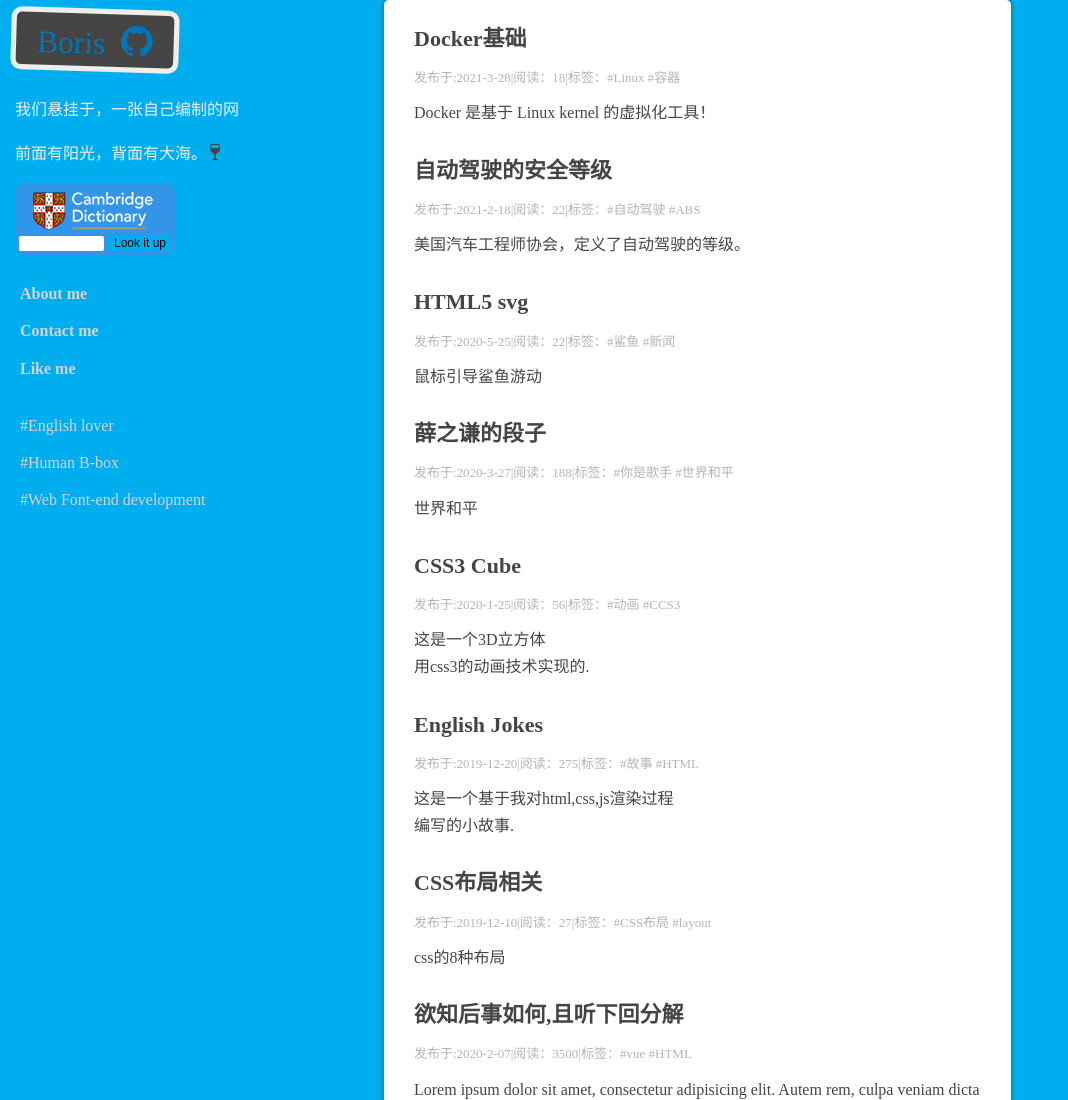
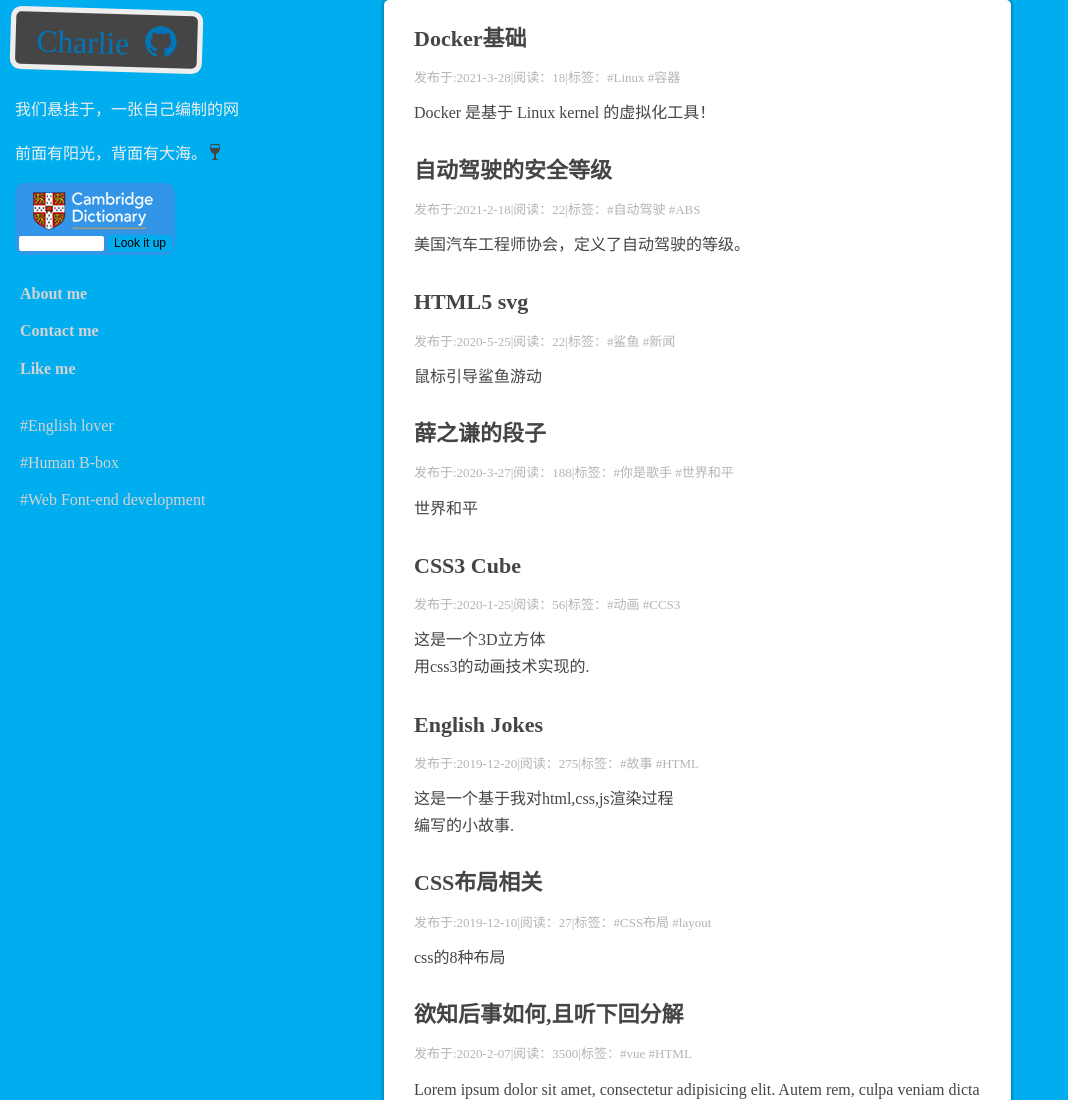
Before and after one commit to boxionghuang/blog, a plain HTML site: page index.html in a window 1280 px wide. Shown: the top 1100 px of the page, without its empty margins (0-1068 px from the left). Drawn offline with nearby package versions, Linux system fonts and the light colour scheme; files whose address does not match are found by name.

Commit message:
Update index.html

```diff
--- a/index.html
+++ b/index.html
@@ -20,7 +20,7 @@
         <input id="menu-checkbox" type="checkbox">
         <!-- header -->
         <div class="header">
-            <a href="index.html" class="logo">Boris </a>
+            <a href="index.html" class="logo">Charlie </a>
             <div class="intro">
                 <p>我们悬挂于，一张自己编制的网</p>
                 <p>前面有阳光，背面有大海。<label class="glass"></label></p>
```
